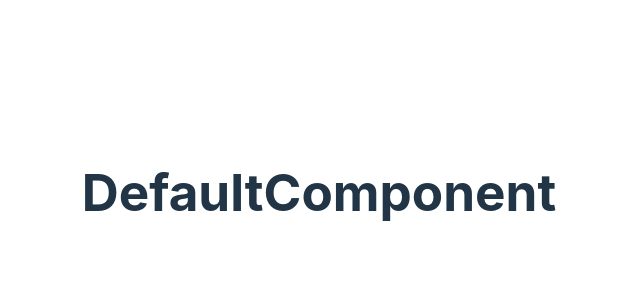
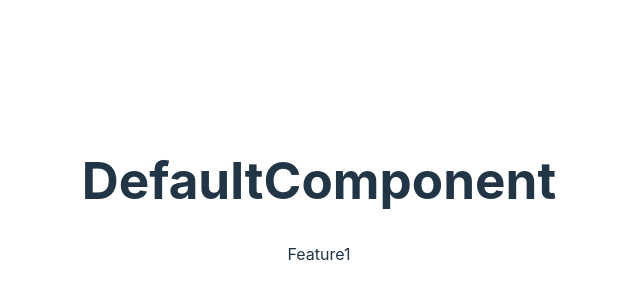
Before and after one commit to WDI-104/git-collab-test, a React (Vite) app: page / in a window 1280 px wide. Shown: the part 208-508 px from the top of the page, without its empty margins (321-961 px from the left). Built offline with nearby package versions, Linux system fonts and the light colour scheme.

Commit message:
Add feature component

```diff
--- a/src/App.jsx
+++ b/src/App.jsx
@@ -3,12 +3,14 @@ import reactLogo from './assets/react.svg'
 import viteLogo from '/vite.svg'
 import './App.css'
 import DefaultComponent from './components/DefaultComponent'
+import Feature1 from './components/Feature1'
 
 function App() {
 
   return (
     <>
       <DefaultComponent />
+      <Feature1 />
     </>
   )
 }
--- /dev/null
+++ b/src/components/Feature1.jsx
@@ -0,0 +1,9 @@
+import React from 'react'
+
+const Feature1 = () => {
+  return (
+    <div>Feature1</div>
+  )
+}
+
+export default Feature1
```
